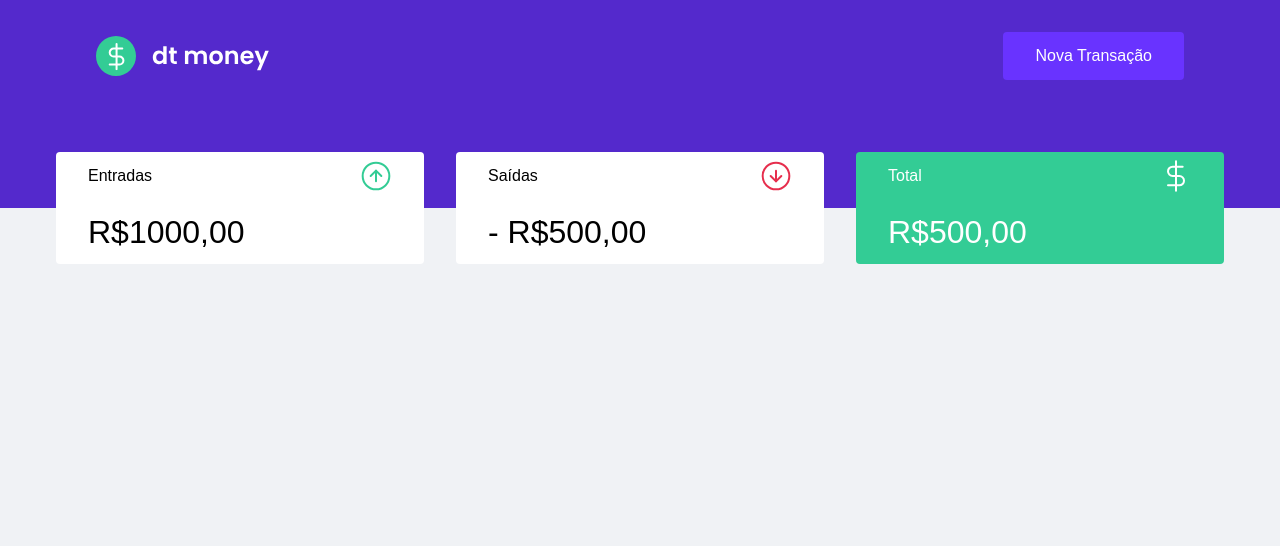
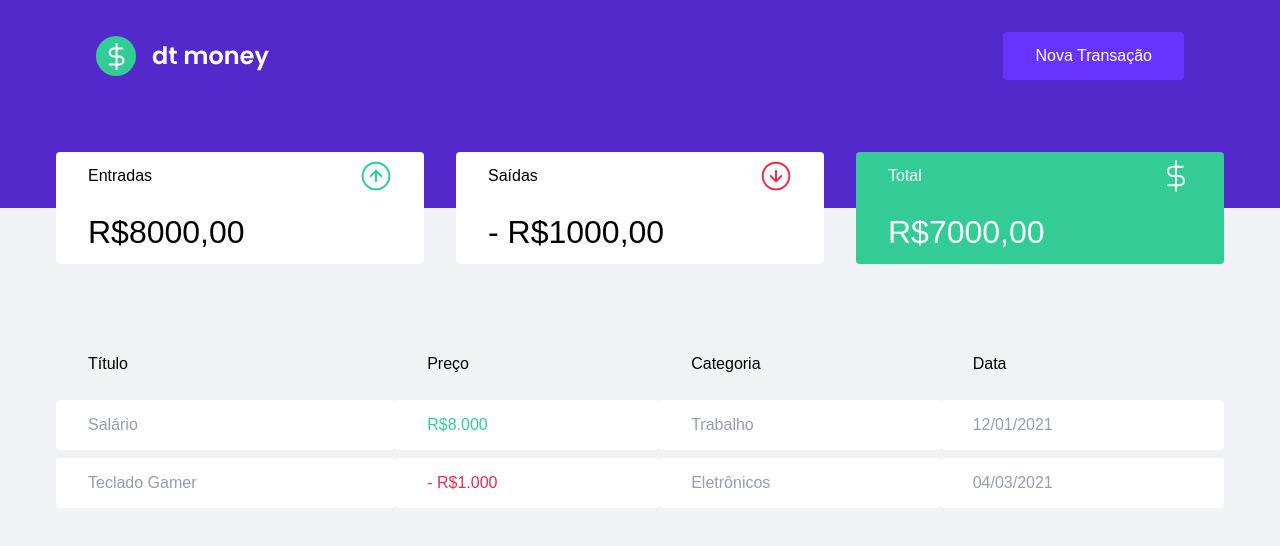
Before and after one commit to ageumenezesDev19/rocketseat-ignite_course, a React (Create React App) app in the folder reactjs/old-content/chapter-II/dtmoney/: page / in a window 1280 px wide. Shown: the top 546 px of the page. Built offline with nearby package versions, Linux system fonts and the light colour scheme; a web font is replaced by a local one.

Commit message:
Add TransactionsTable

```diff
--- a/reactjs/old-content/chapter-II/dtmoney/src/components/Dashboard/index.tsx
+++ b/reactjs/old-content/chapter-II/dtmoney/src/components/Dashboard/index.tsx
@@ -1,10 +1,12 @@
 import { Container } from "./styles";
 import { Summary } from "../Summary";
+import { TransactionsTable } from "../TransactionsTable";
 
 export function Dashboard() {
   return(
     <Container>
-      <Summary></Summary>
+      <Summary/>
+      <TransactionsTable />
     </Container>
   )
 }
--- a/reactjs/old-content/chapter-II/dtmoney/src/components/Summary/index.tsx
+++ b/reactjs/old-content/chapter-II/dtmoney/src/components/Summary/index.tsx
@@ -11,21 +11,21 @@
           <p>Entradas</p>
           <img src={incomeImg} alt="Entradas" />
         </header>
-        <strong>R$1000,00</strong>
+        <strong>R$8000,00</strong>
       </div>
       <div>
         <header>
           <p>Saídas</p>
           <img src={outcomeImg} alt="Saídas" />
         </header>
-        <strong>- R$500,00</strong>
+        <strong>- R$1000,00</strong>
       </div>
       <div className="total-highlight-background">
         <header>
           <p>Total</p>
           <img src={totalImg} alt="Total" />
         </header>
-        <strong>R$500,00</strong>
+        <strong>R$7000,00</strong>
       </div>
     </Container>
   )
--- /dev/null
+++ b/reactjs/old-content/chapter-II/dtmoney/src/components/TransactionsTable/index.tsx
@@ -0,0 +1,33 @@
+import { Container } from "./style";
+
+export function TransactionsTable() {
+  return(
+    <Container>
+      <table>
+        <thead>
+          <tr>
+            <th>Título</th>
+            <th>Preço</th>
+            <th>Categoria</th>
+            <th>Data</th>
+          </tr>
+        </thead>
+
+        <tbody>
+          <tr>
+            <td>Salário</td>
+            <td className="Deposit">R$8.000</td>
+            <td>Trabalho</td>
+            <td>12/01/2021</td>
+          </tr>
+          <tr>
+            <td>Teclado Gamer</td>
+            <td className="Withdraw">- R$1.000</td>
+            <td>Eletrônicos</td>
+            <td>04/03/2021</td>
+          </tr>
+        </tbody>
+      </table>
+    </Container>
+  )
+}
--- /dev/null
+++ b/reactjs/old-content/chapter-II/dtmoney/src/components/TransactionsTable/style.ts
@@ -0,0 +1,38 @@
+import styled from "styled-components";
+
+export const Container = styled.div`
+  margin-top: 4rem;
+
+  table {
+    width: 100%;
+    border-spacing: 0 0.5rem;
+  }
+
+  th {
+    color: var (--text-body);
+    font-weight: 400;
+    padding: 1rem 2rem;
+    text-align: left;
+    line-height: 1.5rem;
+  }
+
+  td {
+    padding: 1rem 2rem;
+    border: 0;
+    background: var(--shape);
+    color: var(--text-body) ;
+    border-radius: 0.25rem;
+
+    &:first-child {
+      color: var (--text-title);
+    }
+
+    &.Deposit {
+      color: var(--green);
+    }
+
+    &.Withdraw {
+      color: var(--red);
+    }
+  }
+`;
```
